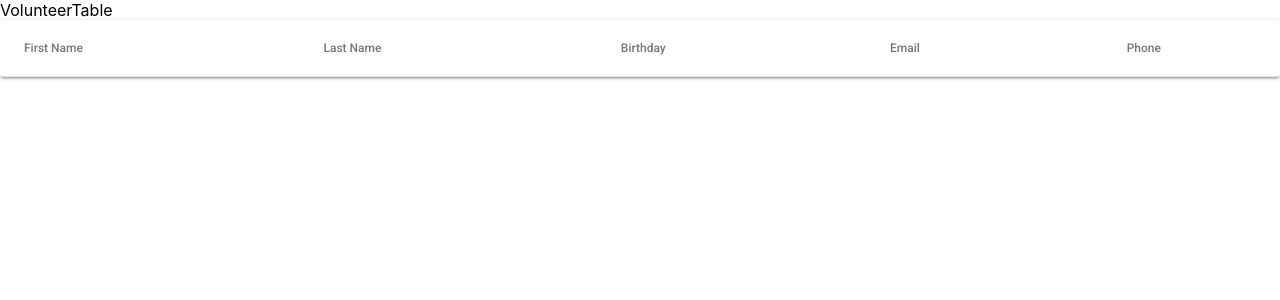
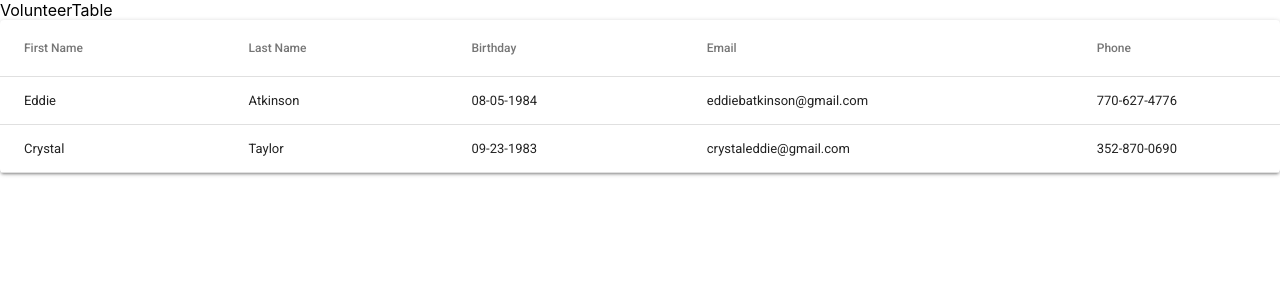
Before and after one commit to eddieatkinson/smileUp, a React (Create React App) app in the folder front-end/: page /volunteers in a window 1280 px wide. Shown: the top 300 px of the page. Built offline with nearby package versions, Linux system fonts and the light colour scheme.

Commit message:
data table works

```diff
--- a/front-end/src/containers/VolunteerTable.js
+++ b/front-end/src/containers/VolunteerTable.js
@@ -3,7 +3,22 @@ import Table from '@material-ui/core/Table';
 import { TableHead, TableRow, TableCell, Paper, TableBody } from '@material-ui/core';
 
 const rows = [
-  {}
+  {
+    id: 1,
+    firstName: 'Eddie',
+    lastName: 'Atkinson',
+    birthday: '08-05-1984',
+    email: 'eddiebatkinson@gmail.com',
+    phone: '770-627-4776',
+  },
+  {
+    id: 2,
+    firstName: 'Crystal',
+    lastName: 'Taylor',
+    birthday: '09-23-1983',
+    email: 'crystaleddie@gmail.com',
+    phone: '352-870-0690',
+  },
 ]
 
 class VolunteerTable extends Component {
@@ -23,7 +38,15 @@ class VolunteerTable extends Component {
               </TableRow>
             </TableHead>
             <TableBody>
-
+              {rows.map(row => (
+                <TableRow key={row.id}>
+                  <TableCell>{row.firstName}</TableCell>
+                  <TableCell>{row.lastName}</TableCell>
+                  <TableCell>{row.birthday}</TableCell>
+                  <TableCell>{row.email}</TableCell>
+                  <TableCell>{row.phone}</TableCell>
+                </TableRow>
+              ))}
             </TableBody>
           </Table>
         </Paper>
```
